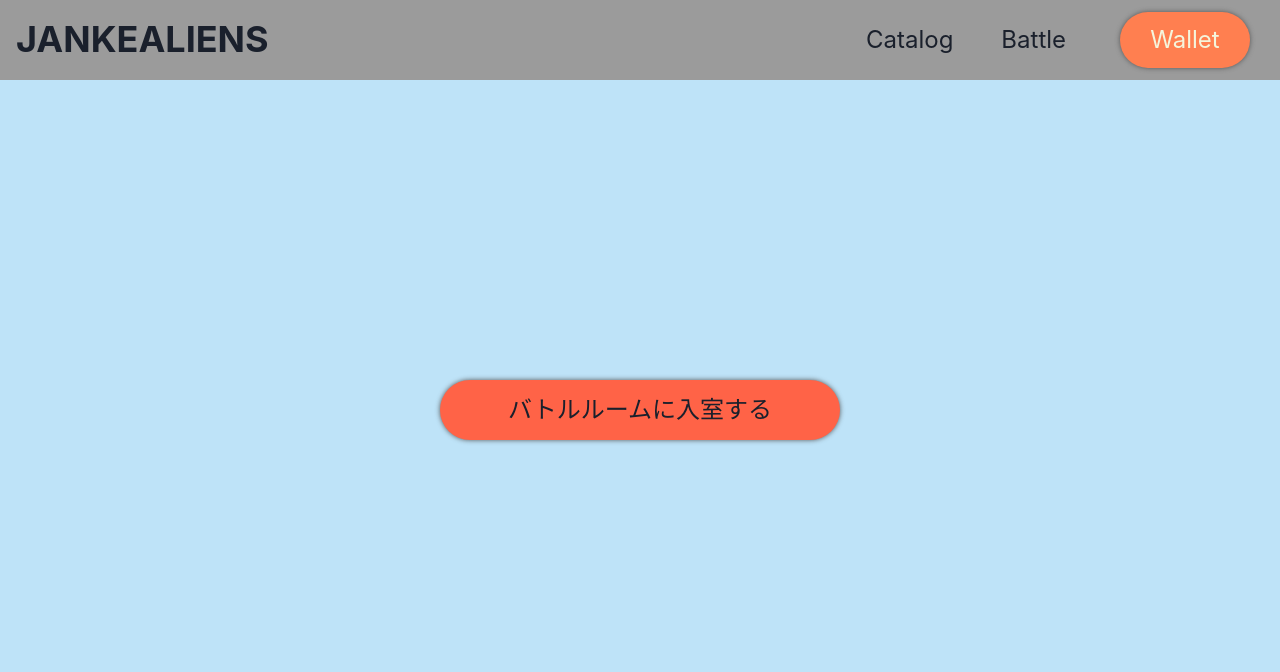
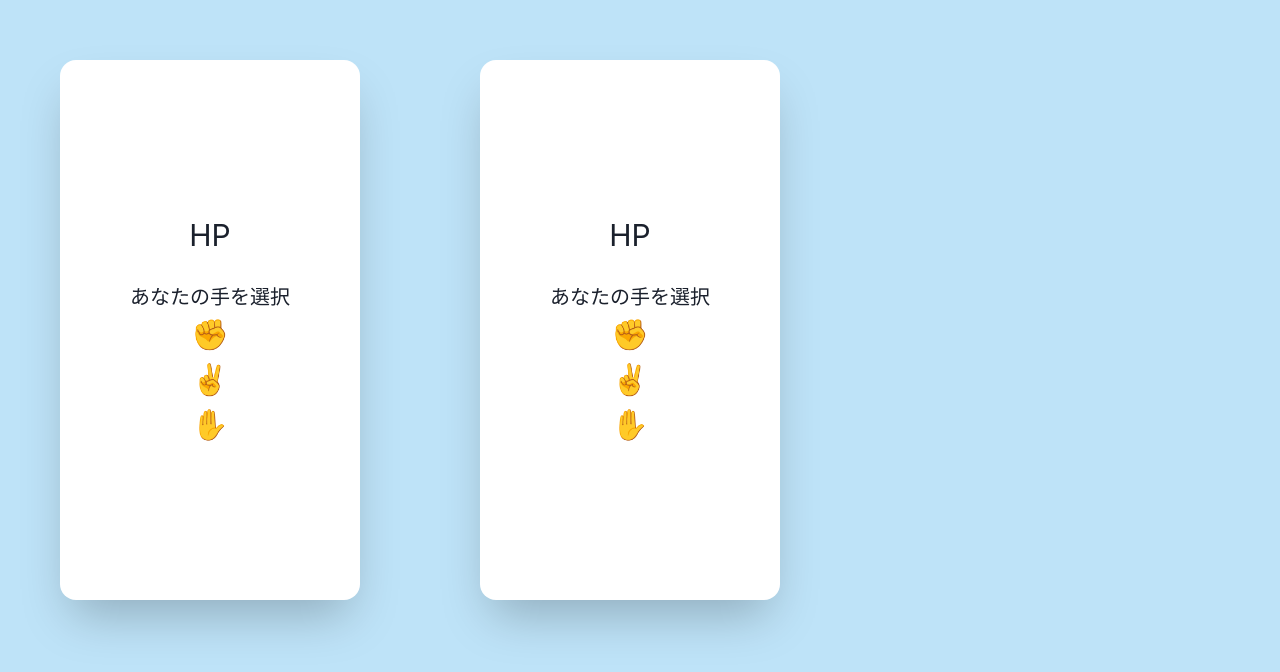
Before and after one commit to Youichi-Higa/JANKEALIENS, a Next.js app: page /battle in a window 1280 px wide. Shown: the top 672 px of the page. Built offline with nearby package versions, Linux system fonts and the light colour scheme; no server answers.

Commit message:
PlayerCardの実装

```diff
--- a/components/Card.jsx
+++ b/components/Card.jsx
@@ -14,7 +14,6 @@ export const Card = (props) => {
     const getMetadata = async () => {
       const result = await axios.get(url);
       setMetadata(result.data);
-      return result;
     };
     getMetadata();
   }, []);
@@ -34,7 +33,7 @@ export const Card = (props) => {
         justifyContent="space-around"
       >
         {metadata.image && (
-          <Image src={metadata.image} alt="宇宙人１" width={240} height={240} />
+          <Image src={metadata.image} alt="宇宙人" width={240} height={240} />
         )}
 
         <Box textAlign="center">
--- a/components/Header.jsx
+++ b/components/Header.jsx
@@ -10,6 +10,7 @@ export const Header = () => {
     // ログイン
     const accounts = await ethereum.request({ method: "eth_requestAccounts" });
     if (typeof accounts !== "undefined") {
+      console.log(accounts[0]);
       setIsAccount(true);
     }
   };
@@ -26,7 +27,7 @@ export const Header = () => {
           </Link>
         </div>
         <div className={styles.headerMenuItem}>
-          <Link href="/battle">
+          <Link href="/select">
             <a>Battle</a>
           </Link>
         </div>
--- /dev/null
+++ b/components/PlayerCard.jsx
@@ -0,0 +1,60 @@
+import { Box, Text } from "@chakra-ui/layout";
+import Image from "next/image";
+import { useEffect, useState } from "react";
+
+export const PlayerCard = (props) => {
+  const { metadataUrl } = props;
+
+  // pinataに保存してあるメタデータの取得
+  const axios = require("axios");
+  const url = metadataUrl;
+
+  const [imageUrl, setImageUrl] = useState("");
+  const [hp, setHp] = useState("");
+  const [rock, setRock] = useState("");
+  const [scissors, setScissors] = useState("");
+  const [paper, setPaper] = useState("");
+
+  useEffect(() => {
+    const getMetadata = async () => {
+      const result = await axios.get(url);
+      console.log(result);
+      setImageUrl(result.data.image);
+      setHp(result.data.attributes?.hp);
+      setRock(result.data.attributes?.attack.rock);
+      setScissors(result.data.attributes?.attack.scissors);
+      setPaper(result.data.attributes?.attack.paper);
+    };
+    getMetadata();
+  }, []);
+
+  return (
+    <>
+      <Box
+        bg="white"
+        w="300px"
+        h="540px"
+        m="60px"
+        borderRadius="2xl"
+        boxShadow="2xl"
+        display="flex"
+        flexDirection="column"
+        alignItems="center"
+        justifyContent="space-around"
+      >
+        {imageUrl && (
+          <Image src={imageUrl} alt="宇宙人" width={240} height={240} />
+        )}
+
+        <Box textAlign="center">
+          <Text fontSize="3xl">HP　{hp}</Text>
+          <br/>
+          <Text fontSize="xl">あなたの手を選択</Text>
+          <Text fontSize="3xl">✊　{rock}</Text>
+          <Text fontSize="3xl">✌️　{scissors}</Text>
+          <Text fontSize="3xl">✋　{paper}</Text>
+        </Box>
+      </Box>
+    </>
+  );
+};
--- a/pages/battle.js
+++ b/pages/battle.js
@@ -1,13 +1,18 @@
-import { Header } from "../components/Header";
-import styles from "../styles/battle.module.css";
+import { Flex } from "@chakra-ui/layout";
+import { PlayerCard } from "../components/PlayerCard";
 
 export default function battle() {
+  const metadataUrl = [
+    "https://gateway.pinata.cloud/ipfs/QmS1BeXdcBTv9KdKkmrhvGwdL7d55LnA8cgreMY7ofSwDz",
+    "https://gateway.pinata.cloud/ipfs/QmXzJ7mvf4ffqopsgAWPsGSENVmVWxHooYj6gQje2wQA13",
+  ];
+
+  // このページでHPとかのパラメータをuseStateで定義して、propsで渡す子コンポーネントに渡さないといけないかも
+
   return (
-    <div>
-      <Header />
-      <div className={styles.button_wrapper}>
-        <button className={styles.button}>バトルルームに入室する</button>
-      </div>
-    </div>
+    <Flex>
+      <PlayerCard metadataUrl={metadataUrl[0]} />
+      <PlayerCard metadataUrl={metadataUrl[1]} />
+    </Flex>
   );
 }
```
Also changed, not shown: components/TestCard.jsx (deleted, +0 -30 lines), pages/select.js (added, +22 -0 lines), pages/test.js (deleted, +0 -31 lines), pages/test1.js (added, +82 -0 lines), pages/test2.js (added, +50 -0 lines), public/space.jpg (added).
